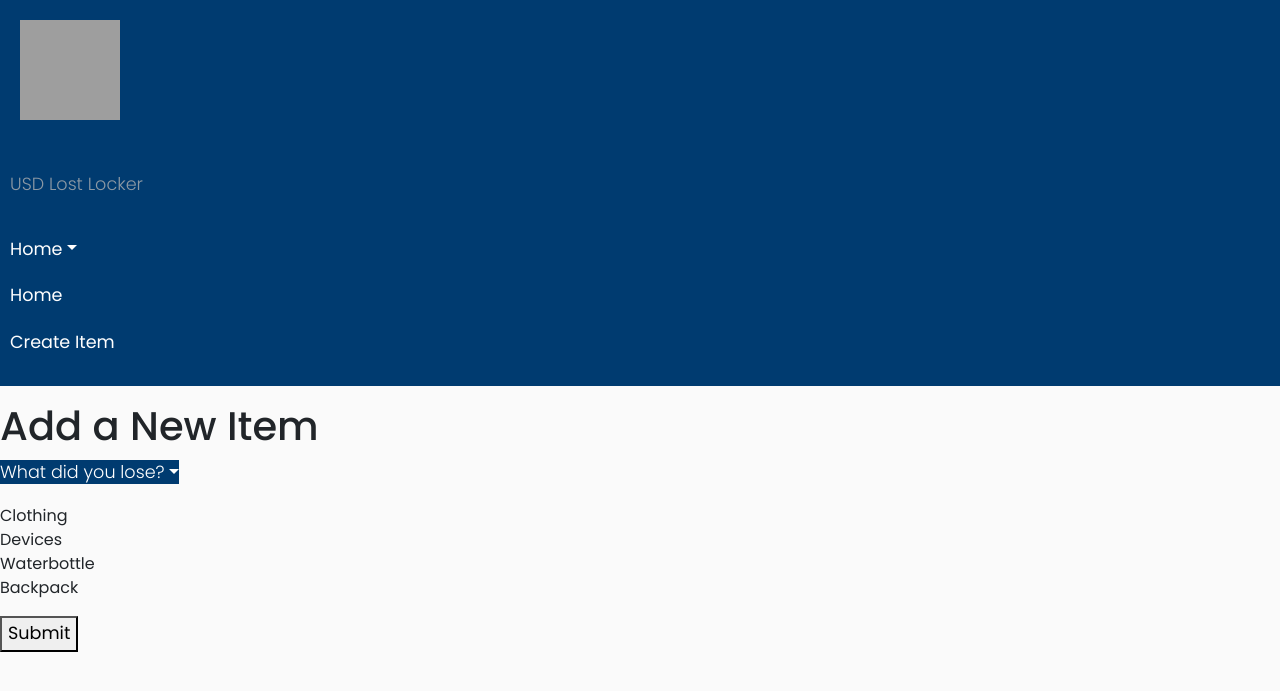
After one commit to bokulbacki/Lost-Locker, a Flask app: template templates/createItem2.html in a window 1280 px wide, after a click on "What did you lose?". The commit adds this page. Shown: the top 691 px of the page. Run offline with Flask 2, Linux system fonts and the light colour scheme; the template is opened without the code that fills it, so the values that code supplies are empty; some libraries are stand-ins or nearby versions; grey boxes are pictures that could not be loaded.

Commit message:
made a second createItem html file

```diff
--- a/app.py
+++ b/app.py
@@ -167,7 +167,7 @@ def create():
         cur.close()
         conn.close()
         return redirect(url_for('home'))
-    return render_template('createItem.html')
+    return render_template('createItem2.html')
 
 
 
--- a/templates/base_2.html
+++ b/templates/base_2.html
@@ -23,8 +23,10 @@
         <!-- Sidebar -->
         <nav id="sidebar">
             <div class="sidebar-header">
-                <h3>Image will go here</h3>
-            </div>
+
+                <img src="https://www.sandiego.edu/brand/images/logos/medallion/usd-logo-medallion-4c.png" style="width:100px;height:100px;" alt="USD LOGO">
+
+                    </div>
 
             <ul class="list-unstyled components">
                 <p>USD Lost Locker</p>
--- /dev/null
+++ b/templates/createItem2.html
@@ -0,0 +1,54 @@
+{% extends 'base_2.html' %}
+
+{% block content %}
+    <h1>{% block title %} Add a New Item {% endblock %}</h1>
+    <form method="post">
+        <p>
+            <a href="#createSubmenu" data-toggle="collapse" aria-expanded="false" class="dropdown-toggle">What did you lose?</a>
+            <ul class="collapse list-unstyled" id="createSubmenu">
+                <li>
+                    <a href="" >Clothing</a>
+                </li>
+                <li>
+                    <a href="">Devices</a>
+                </li>
+                <li>
+                    <a href="#">Waterbottle</a>
+                </li>
+                <li>
+                    <a href="#">Backpack</a>
+                </li>
+            </ul>
+
+
+        </p>
+
+
+
+
+
+
+
+
+
+
+        <p>
+            <button type="submit">Submit</button>
+        </p>
+    </form>
+
+    <script> function showDiv(prefix, chooser) {
+        var selectedOption = (chooser.options[chooser.selectedIndex].value);
+        if (selectedOption == "Clothing") {
+          var div = ClothingType
+          div.style.display = 'Block';
+
+          var div2 = Brand
+          div2.style.display = 'Block';
+        } else {
+          var div = document.getElementById(prefix + "2");
+          div.style.display = 'None';
+        }
+      }
+      </script>
+{% endblock %}
```
